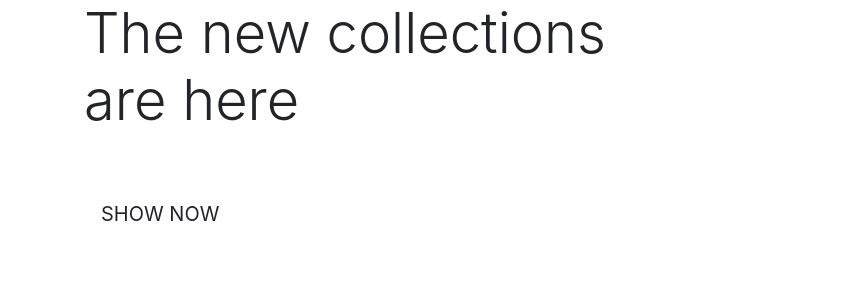
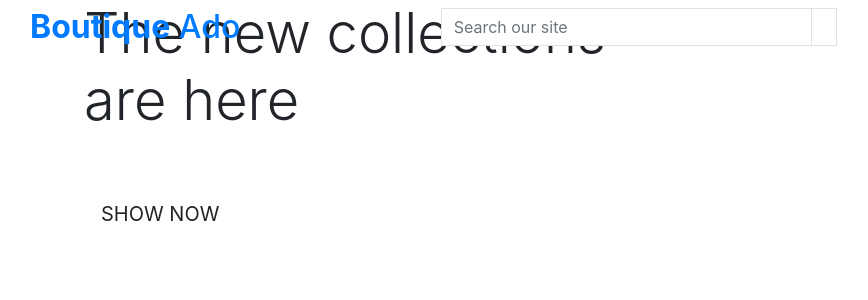
Before and after one commit to BjornRodin/boutique-ado-gitpod, a Django app: page / in a window 1280 px wide. Shown: the top 300 px of the page, without its empty margins (1-869 px from the left). Run offline with Django 3.2, Linux system fonts and the light colour scheme.

Commit message:
adding content to base html

```diff
--- a/templates/base.html
+++ b/templates/base.html
@@ -40,7 +40,31 @@
 </head>
 
 <body>
-    <header class="container-fluid fixed-top"></header>
+    <header class="container-fluid fixed-top">
+        <div class="row">
+            <div class="col-12 col-lg-4 my-auto py-1 py-lg-0 text-center text-lg-left">
+                <a href="{% url 'home' %}" class="nav-link main-logo-link">
+                    <h2 class="logo-font text-black my-0"><strong>Boutique</strong> Ado</h2>
+                </a>
+            </div>
+            <div class="col-12 col-lg-4 my-auto py-1 py-lg-0">
+                <form action="" method="GET">
+                    <div class="input-group w-100">
+                        <input type="text" class="form-control border border-black rounded-0" name="q"
+                            placeholder="Search our site">
+                        <div class="input-group-append">
+                            <button class="form-control btn btn-black border border-black rounded-0" type="submit">
+                                <span class="icon">
+                                    <i class="fas fa-search"></i>
+                                </span>
+                            </button>
+                        </div>
+                    </div>
+                </form>
+            </div>
+            <div class="col-12 col-lg-4 my-auto py-1 py-lg-0"></div>
+        </div>
+    </header>
 
     {% if messages %}
     <div class="message-container"></div>
```
